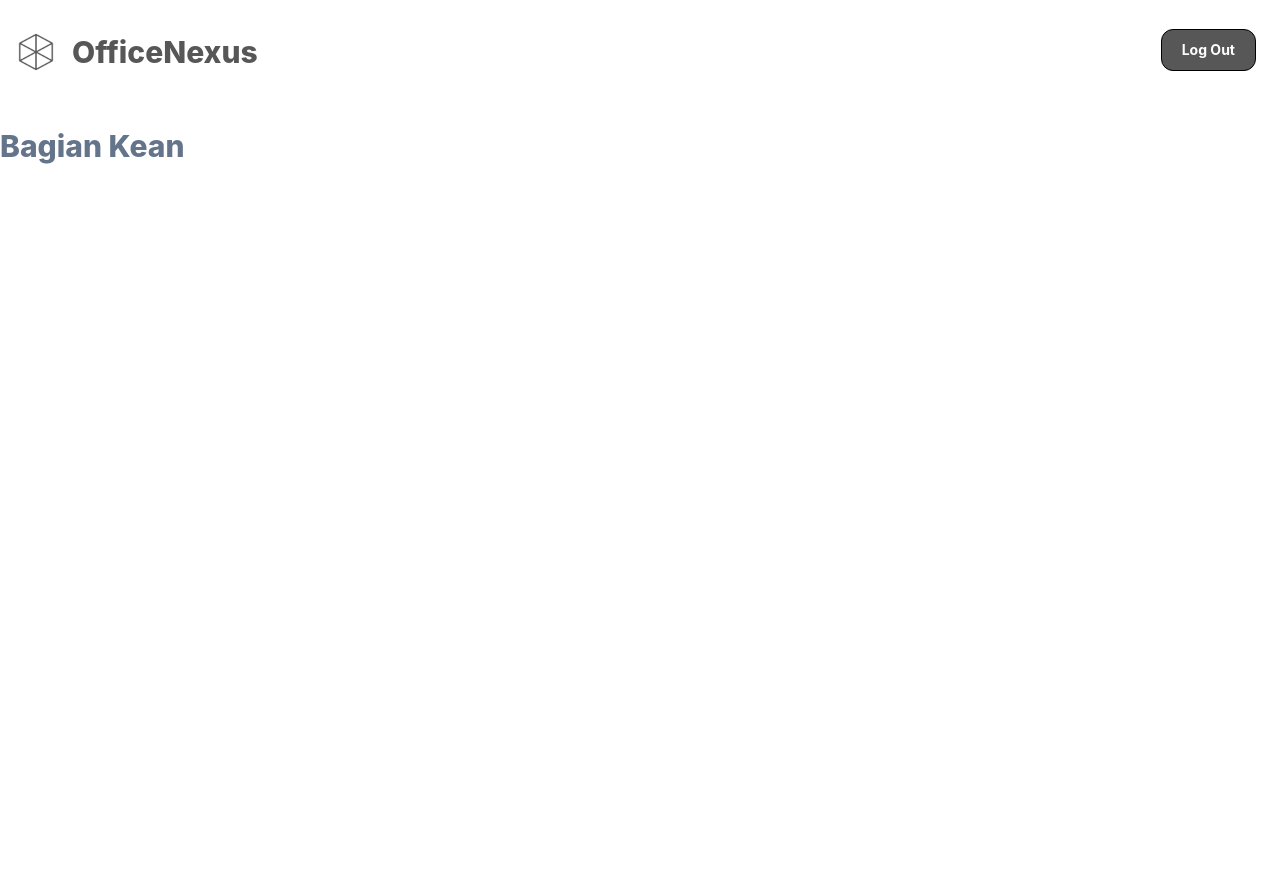
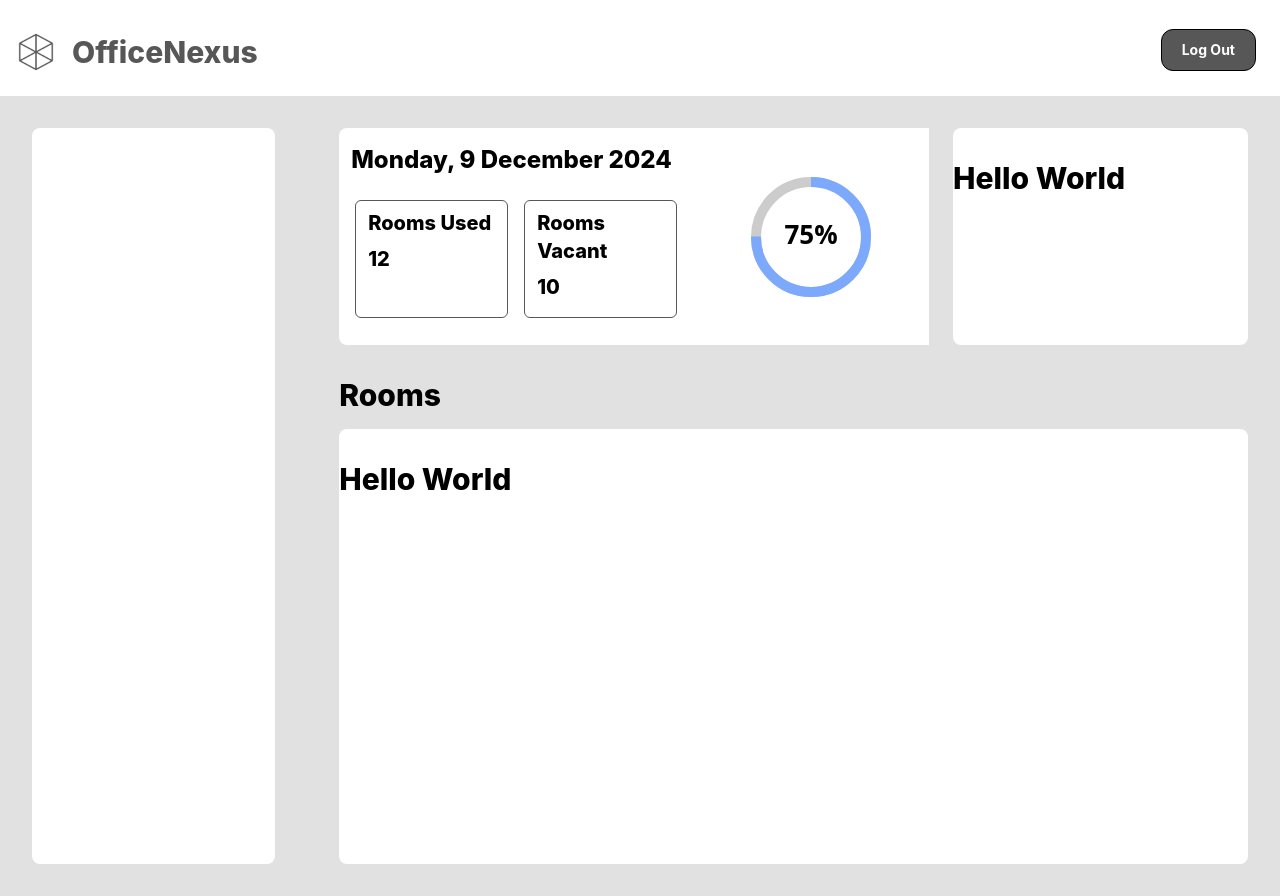
Before and after one commit to tubes-reksti-5/reksti-web-app, a Next.js app in the folder office-nexus/: page /room_page in a window 1280 px wide. Before the commit the page ends 800 px from the top, so only its background shows below. Built offline with nearby package versions, Linux system fonts and the light colour scheme.

Commit message:
Progress for the Rooms screen

```diff
--- /dev/null
+++ b/office-nexus/app/components/percentageWheel.tsx
@@ -0,0 +1,54 @@
+import React from 'react';
+
+interface PercentageWheelProps {
+  percentage: number;
+  size?: number; // Add an optional prop to specify the size
+}
+
+const PercentageWheel: React.FC<PercentageWheelProps> = ({ percentage, size = 100 }) => {
+  const radius = (size - 20) / 2; // Adjust radius calculation to account for stroke width
+  const circumference = 2 * Math.PI * radius;
+  const offset = circumference - (percentage / 100) * circumference;
+
+  return (
+    <svg width={size} height={size} viewBox={`0 0 ${size} ${size}`}>
+      {/* Background circle */}
+      <circle
+        cx={size / 2}
+        cy={size / 2}
+        r={radius}
+        fill="none"
+        stroke="#ccc"
+        strokeWidth="10"
+      />
+
+      {/* Percentage arc */}
+      <circle
+        cx={size / 2}
+        cy={size / 2}
+        r={radius}
+        fill="none"
+        stroke="#7ca9fc"
+        strokeWidth="10"
+        strokeDasharray={circumference}
+        strokeDashoffset={offset}
+        transform={`rotate(-90 ${size / 2} ${size / 2})`}
+      />
+
+      {/* Text */}
+      <text
+        x={size / 2}
+        y={size / 2}
+        dominantBaseline="middle"
+        textAnchor="middle"
+        fontSize={size / 5}
+        fill="#000"
+        className="font-extrabold"
+      >
+        {percentage}%
+      </text>
+    </svg>
+  );
+};
+
+export default PercentageWheel;
--- a/office-nexus/app/globals.css
+++ b/office-nexus/app/globals.css
@@ -81,6 +81,10 @@
 
 .headline_subtext {
   @apply mt-2 text-4xl font-extrabold leading-[1.2] sm:text-2xl ml-1 font-inter;
+}
+
+.subtext {
+  @apply mt-2 text-xl font-extrabold leading-[1.2] sm:text-xl ml-1 font-inter;
 }
 
 /* Section for all the text colors */
--- a/office-nexus/app/page.tsx
+++ b/office-nexus/app/page.tsx
@@ -3,6 +3,7 @@ import { useState } from 'react';
 import Image from "next/image";
 import { FontAwesomeIcon } from '@fortawesome/react-fontawesome';
 import { faEye, faEyeSlash } from '@fortawesome/free-solid-svg-icons';
+import Link from 'next/link'
 
 export default function Home() {
   const [passwordVisible, setPasswordVisible] = useState(false);
@@ -58,12 +59,12 @@ export default function Home() {
             </div>
 
             {/* Log In Button */}
-            <button
-              type="submit"
-              className="w-full bg-darker_gray text-white py-2 px-4 rounded-md hover:bg-lighter_gray hover:text-black focus:outline-none focus:ring-2 focus:ring-indigo-500 focus:ring-offset-2 mb-8"
-            >
-              Log In
-            </button>
+            <Link href="./room_page/">
+              <button className="w-full bg-darker_gray text-white py-2 px-4 rounded-md hover:bg-lighter_gray hover:text-black focus:outline-none focus:ring-2 focus:ring-indigo-500 focus:ring-offset-2 mb-8">
+                Log In
+              </button>
+            </Link>
+
 
           </form>
         </div>
--- a/office-nexus/app/room_page/page.tsx
+++ b/office-nexus/app/room_page/page.tsx
@@ -1,9 +1,61 @@
 import Image from "next/image";
+import PercentageWheel from "../components/percentageWheel";
 
-export default function Home() {
+export default function Rooms() {
   return (
-      <div className="flex w-80 h-20">
-        <h1 className="headline_text text-slate-500">Bagian Kean</h1>
+  <div className="flex h-screen bg-lighter_gray">
+    {/* Left Div */}
+    <div className="w-1/5 bg-white flex flex-col m-8 rounded-lg">
+      {/* Content of the Left Div */}
+    </div>
+
+    {/* Right Div */}
+    <div className="w-4/5 bg-lighter_gray flex flex-col">
+
+      {/* Recap Div */}
+      <div className="h-2/6 bg-lighter_gray flex m-8 mb-0">
+        {/* Date and Recap Div */}
+        <div className="flex w-4/5 bg-white rounded-lg mr-3">
+          {/* Content of the Left Side of Recap Div */}
+          {/* Split the div into two: info and percentage wheel */}
+          <div className="flex flex-col w-3/5">
+            <h1 className="headline_subtext pl-2 pt-2">Monday, 9 December 2024</h1>
+            {/* Rooms Used and Rooms Vacant containers */}
+            <div className="flex flex-row m-2 mt-4">
+              {/* Rooms Used */}
+              <div className="flex flex-col border border-office_gray w-1/2 h-full rounded-md m-2">
+                <h2 className="subtext pl-2">Rooms Used</h2>
+                <h2 className="subtext pl-2">12</h2>
+              </div>
+
+              {/* Rooms Vacant */}
+              <div className="flex flex-col border border-office_gray w-1/2 h-full rounded-md m-2">
+                <h2 className="subtext pl-2 text">Rooms Vacant</h2>
+                <h2 className="subtext pl-2">10</h2>
+              </div>
+            </div>
+          </div>
+
+          {/* Percentage wheel */}
+          <div className="flex justify-center items-center w-2/5 bg-white">
+            <PercentageWheel percentage={75} size={130}/> {/* Provide a value for the percentage prop */}
+          </div>
+        </div>
+
+        {/* Add Room Div */}
+        <div className="w-2/5 bg-white  rounded-lg ml-3">
+          {/* Content of the Right Side of Recap Div */}
+          <h1 className="headline_text ">Hello World</h1>
+        </div>
       </div>
-  );
+
+      {/* Room List Div */}
+      <h2 className="headline_text ml-8">Rooms</h2>
+      <div className="h-4/6 bg-white  rounded-lg m-8 mt-4">
+        {/* Content of the Room List Div */}
+        <h1 className="headline_text">Hello World</h1>
+      </div>
+    </div>
+  </div>
+);
 }
```
